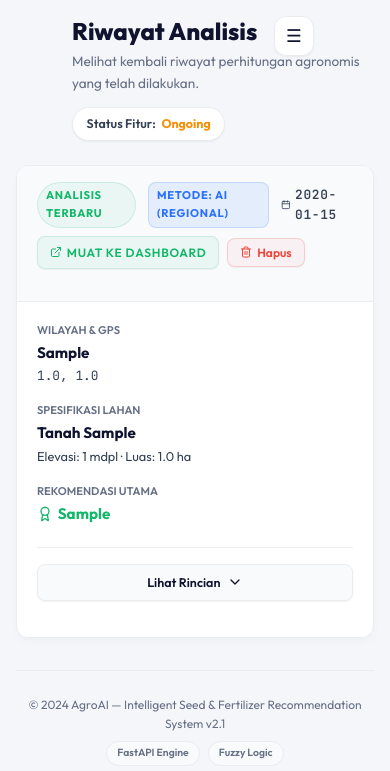
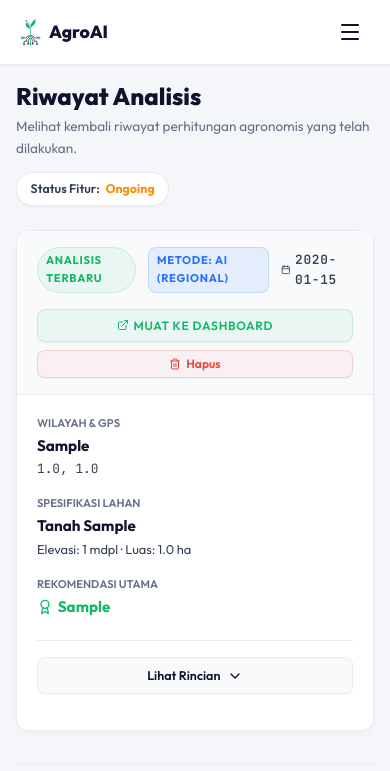
Before and after one commit to fairuz-al/AgroAI, a FastAPI app: page /history in a window 390 px wide. Shown: the top 771 px of the page. Run offline with FastAPI, Linux system fonts and the light colour scheme; tables that the repository leaves empty hold one stand-in row (values such as "Sample post").

Commit message:
fix:mobile interface

```diff
--- a/app/static/css/style.css
+++ b/app/static/css/style.css
@@ -1580,3 +1580,178 @@ body:not(.sidebar-collapsed) .sidebar-toggle {
   border-radius: 50%;
   margin-top: -1px;
 }
+
+/* ============================================
+   Redesigned Responsive Layout (Mobile UI)
+   ============================================ */
+
+/* Mobile Top Header Bar */
+.mobile-header-bar {
+  display: none;
+}
+
+/* Responsive Grid Helpers */
+.financial-grid {
+  display: grid;
+  grid-template-columns: repeat(2, 1fr);
+  gap: 0.75rem;
+  margin-bottom: 0.75rem;
+}
+
+.fertilizer-phases-grid {
+  display: grid;
+  grid-template-columns: repeat(2, 1fr);
+  gap: 1rem;
+}
+
+.xai-grid {
+  display: grid;
+  grid-template-columns: 1fr 1fr;
+  gap: 1.5rem;
+  margin-top: 1.5rem;
+}
+
+.xai-inputs-grid {
+  display: grid;
+  grid-template-columns: repeat(3, 1fr);
+  gap: 1rem;
+  text-align: center;
+}
+
+@media (max-width: 768px) {
+  /* Show Sticky Header Bar on Mobile */
+  .mobile-header-bar {
+    display: flex;
+    align-items: center;
+    justify-content: space-between;
+    padding: 0.75rem 1.25rem;
+    background: #ffffff;
+    border-bottom: 1px solid var(--border);
+    position: sticky;
+    top: 0;
+    z-index: 85;
+    box-shadow: var(--shadow-sm);
+  }
+
+  .mobile-brand {
+    display: flex;
+    align-items: center;
+    gap: 0.5rem;
+  }
+
+  .mobile-brand img {
+    height: 28px;
+    width: auto;
+  }
+
+  .mobile-brand span {
+    font-size: 1.1rem;
+    font-weight: 800;
+    color: var(--text-primary);
+  }
+
+  .mobile-sidebar-toggle {
+    display: flex;
+    align-items: center;
+    justify-content: center;
+    background: none;
+    border: none;
+    color: var(--text-primary);
+    cursor: pointer;
+    padding: 0.5rem;
+    border-radius: var(--radius-sm);
+    transition: background var(--transition);
+  }
+
+  .mobile-sidebar-toggle:hover {
+    background: var(--bg-input);
+    color: var(--primary);
+  }
+
+  .mobile-sidebar-toggle i,
+  .mobile-sidebar-toggle svg {
+    width: 24px;
+    height: 24px;
+  }
+
+  /* Hide Desktop Toggle Button on Mobile */
+  .sidebar-toggle,
+  #sidebar-toggle {
+    display: none !important;
+  }
+
+  /* Re-adjust page header and main padding */
+  .page-header {
+    padding-left: 0 !important;
+    flex-direction: column !important;
+    align-items: flex-start !important;
+    gap: 0.75rem !important;
+  }
+
+  /* Stack layout grids on narrow screen */
+  .financial-grid {
+    grid-template-columns: 1fr !important;
+  }
+
+  .fertilizer-phases-grid {
+    grid-template-columns: 1fr !important;
+  }
+
+  .xai-grid {
+    grid-template-columns: 1fr !important;
+    gap: 1rem;
+  }
+
+  .xai-inputs-grid {
+    grid-template-columns: 1fr !important;
+    gap: 0.75rem;
+  }
+
+  /* Landing hero mobile adjustments */
+  .landing-hero {
+    margin: -1rem -1rem 2rem -1rem !important;
+    padding: 3.5rem 1.25rem 6.5rem !important;
+  }
+
+  .hero-waves {
+    height: 70px !important;
+  }
+
+  .hero-brand-text {
+    font-size: 2rem !important;
+  }
+
+  .landing-hero h1 {
+    font-size: 1.8rem !important;
+    letter-spacing: -0.8px !important;
+  }
+
+  .landing-hero p.hero-subtitle {
+    font-size: 0.95rem !important;
+  }
+
+  /* Make actions full width and responsive */
+  .rec-btn {
+    width: 100% !important;
+    justify-content: center;
+    padding: 0.75rem !important;
+    font-size: 0.8rem !important;
+  }
+
+  .history-actions {
+    display: flex;
+    flex-direction: column;
+    align-items: stretch !important;
+    width: 100%;
+    margin-top: 0.5rem;
+    gap: 0.5rem !important;
+  }
+
+  .history-actions a,
+  .history-actions form,
+  .history-actions button {
+    width: 100% !important;
+    justify-content: center;
+    margin-bottom: 0 !important;
+  }
+}
--- a/app/templates/history.html
+++ b/app/templates/history.html
@@ -11,8 +11,19 @@
 </head>
 <body>
 
+    <!-- ========== MOBILE HEADER ========== -->
+    <div class="mobile-header-bar">
+        <div class="mobile-brand">
+            <img src="/static/img/logo.svg" alt="AgroAI logo">
+            <span>AgroAI</span>
+        </div>
+        <button class="mobile-sidebar-toggle sidebar-toggle-btn" aria-label="Toggle sidebar">
+            <i data-lucide="menu"></i>
+        </button>
+    </div>
+
     <!-- ========== SIDEBAR ========== -->
-    <button class="sidebar-toggle" id="sidebar-toggle" aria-label="Toggle sidebar">☰</button>
+    <button class="sidebar-toggle sidebar-toggle-btn" id="sidebar-toggle" aria-label="Toggle sidebar">☰</button>
     <div class="sidebar-overlay" id="sidebar-overlay"></div>
     <aside class="sidebar" id="sidebar">
         <div class="sidebar-brand">
@@ -99,8 +110,7 @@
                             <i data-lucide="calendar" style="width: 14px; height: 14px;"></i> {{ item.created_at }}
                         </div>
                     </div>
-
-                    <div style="display: flex; align-items: center; gap: 0.5rem;">
+                    <div class="history-actions">
                         <!-- Log Algoritma (XAI) for Local runs -->
                         {% if item.result.xai_logs %}
                         <a href="/xai?history_id={{ item.id }}" class="btn-gps-sync" style="font-size: 0.75rem; padding: 0.35rem 0.75rem; display: inline-flex; align-items: center; gap: 0.3rem; border: 1px solid rgba(16,185,129,0.2); background: rgba(16,185,129,0.05); color: #10b981; text-decoration: none; border-radius: var(--radius-sm); font-weight: 600;">
@@ -193,7 +203,7 @@
                                     <p style="font-size: 0.8rem; color: var(--text-secondary); margin: 0 0 0.75rem 0; line-height: 1.4;">{{ crop.reasoning }}</p>
 
                                     <!-- Finance Grid -->
-                                    <div style="display: grid; grid-template-columns: repeat(auto-fit, minmax(180px, 1fr)); gap: 0.75rem;">
+                                    <div class="financial-grid">
                                         <div style="padding: 0.5rem; background: var(--primary-bg); border: 1px solid var(--primary-border); border-radius: var(--radius-sm);">
                                             <span style="font-size: 0.6rem; color: var(--text-tertiary); text-transform: uppercase; display: block; font-weight: 600;">Pendapatan Panen</span>
                                             <span style="font-size: 0.85rem; font-weight: 700; color: var(--primary); font-family: var(--font-mono);">{{ crop.harvest_revenue_str }}</span>
@@ -221,7 +231,7 @@
                             <h4 style="font-size: 0.85rem; font-weight: 700; margin-bottom: 0.75rem; color: var(--text-primary); text-transform: uppercase; letter-spacing: 0.05em; display: flex; align-items: center; gap: 0.4rem;">
                                 <i data-lucide="sprout" style="width: 16px; height: 16px; color: #10b981;"></i> Rencana Pemupukan Lahan ({{ item.land_area_ha }} ha)
                             </h4>
-                            <div style="display: grid; grid-template-columns: repeat(auto-fit, minmax(200px, 1fr)); gap: 1rem; margin-bottom: 1.25rem;">
+                            <div class="fertilizer-phases-grid" style="margin-bottom: 1.25rem;">
                                 <div style="background: var(--bg-input); border: 1px solid var(--border); border-radius: var(--radius-md); padding: 1rem;">
                                     <h5 style="font-size: 0.85rem; font-weight: 700; color: var(--primary); margin: 0 0 0.5rem 0;">Fase Vegetatif</h5>
                                     <div style="display: flex; flex-direction: column; gap: 0.4rem;">
@@ -317,10 +327,11 @@
         };
 
         // Sidebar toggle
-        var toggle = document.getElementById('sidebar-toggle');
+        var toggles = document.querySelectorAll('.sidebar-toggle-btn');
         var sidebar = document.getElementById('sidebar');
         var overlay = document.getElementById('sidebar-overlay');
-        if (toggle && sidebar && overlay) {
+        if (sidebar && overlay) {
+            toggles.forEach(function(toggle) {
                 toggle.addEventListener('click', function() {
                     if (window.innerWidth > 768) {
                         document.body.classList.toggle('sidebar-collapsed');
@@ -328,6 +339,7 @@
                         sidebar.classList.toggle('open');
                         overlay.classList.toggle('active');
                     }
+                });
             });
             overlay.addEventListener('click', function() {
                 sidebar.classList.remove('open');
```
Also changed, not shown: app/templates/dashboard.html (+19 -6 lines), app/templates/xai.html (+20 -5 lines). Lines whose indentation alone changed are shown as unchanged.
